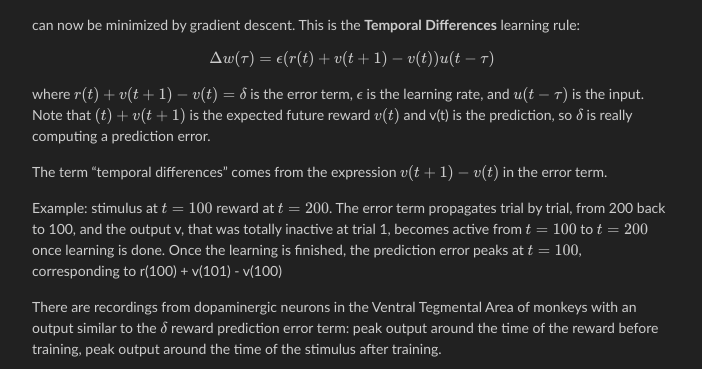
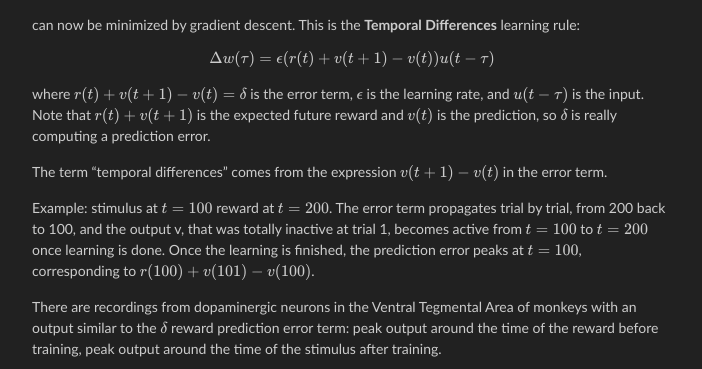
Before and after one commit to agravier/agravier.github.io, a Jekyll site: the page built from etc/notes/cn-coursera/notes08.md, in a window 1280 px wide and 900 px high, scrolled down 3436 px. Shown: the part 156-525 px from the top of the window, without its empty margins (288-990 px from the left). Built offline with Jekyll 4.4.1, drawn with Linux system fonts in a browser that asks for light colours; Markdown is read by kramdown in place of the engine named in the settings; formulas are drawn with MathJax 3; some of the changed text lies outside the part shown.

```diff
--- a/etc/notes/cn-coursera/notes08.md
+++ b/etc/notes/cn-coursera/notes08.md
@@ -162,11 +162,11 @@ can now be minimized by gradient descent. This is the **Temporal Differences** l
 \Delta w(\tau) = \epsilon(r(t) + v(t+1) - v(t))u(t-\tau)
 \\]
 
-where \\(r(t) + v(t+1) - v(t) = \delta\\) is the error term, \\(\epsilon\\) is the learning rate, and \\(u(t-\tau)\\) is the input. Note that \\((t) + v(t+1)\\) is the expected future reward \\(v(t)\\) and v(t) is the prediction, so \\(\delta\\) is really computing a prediction error.
+where \\(r(t) + v(t+1) - v(t) = \delta\\) is the error term, \\(\epsilon\\) is the learning rate, and \\(u(t-\tau)\\) is the input. Note that \\(r(t) + v(t+1)\\) is the expected future reward and \\(v(t)\\) is the prediction, so \\(\delta\\) is really computing a prediction error.
 
 The term "temporal differences" comes from the expression \\(v(t+1) - v(t)\\) in the error term.
 
-Example: stimulus at \\(t=100\\) reward at \\(t=200\\). The error term propagates trial by trial, from 200 back to 100, and the output v, that was totally inactive at trial 1, becomes active from \\(t=100\\) to \\(t=200\\) once learning is done. Once the learning is finished, the prediction error peaks at \\(t=100\\), corresponding to r(100) + v(101) - v(100)
+Example: stimulus at \\(t=100\\) reward at \\(t=200\\). The error term propagates trial by trial, from 200 back to 100, and the output v, that was totally inactive at trial 1, becomes active from \\(t=100\\) to \\(t=200\\) once learning is done. Once the learning is finished, the prediction error peaks at \\(t=100\\), corresponding to \\(r(100) + v(101) - v(100)\\).
 
 There are recordings from dopaminergic neurons in the Ventral Tegmental Area of monkeys with an output similar to the \\(\delta \\) reward prediction error term: peak output around the time of the reward before training, peak output around the time of the stimulus after training.
 
```
Also changed, not shown: other parts of etc/notes/cn-coursera/notes08.md (+1 -1 lines).
